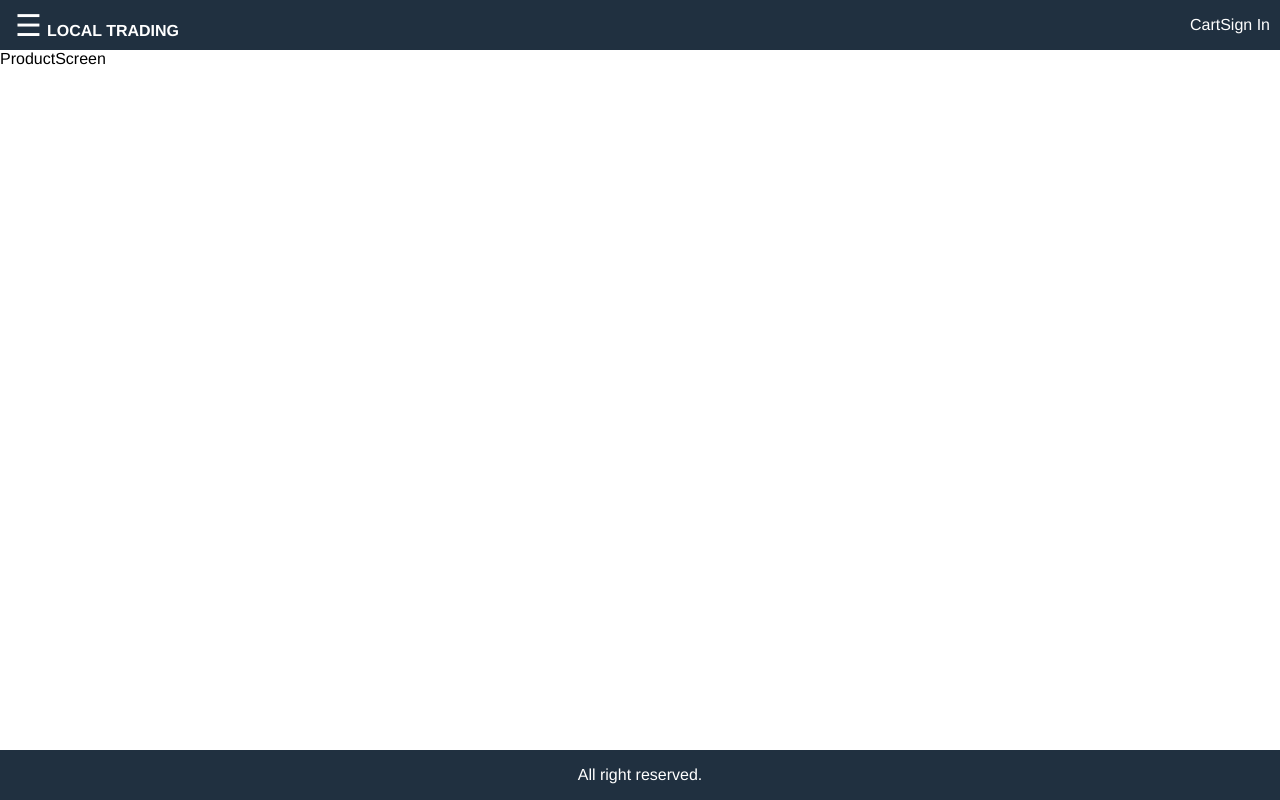
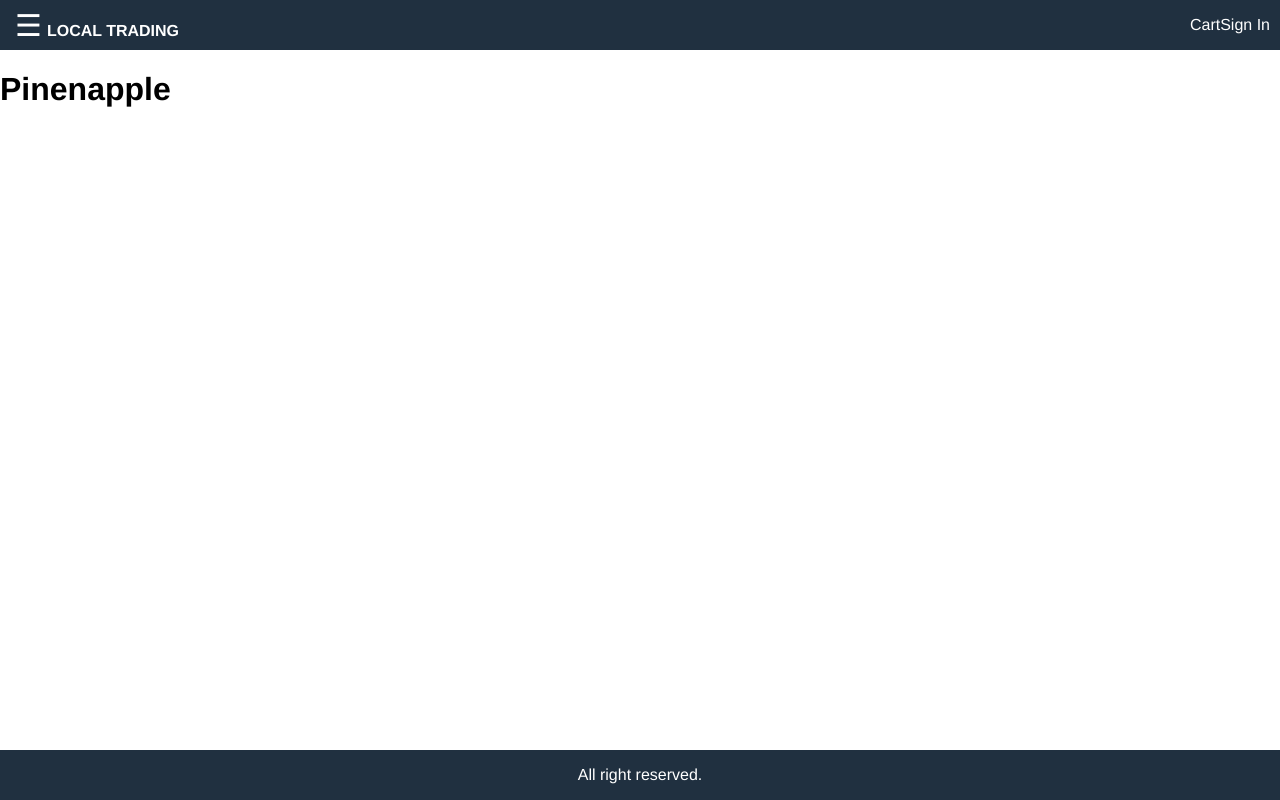
Before and after one commit to LD0315/local-trading, a React (Create React App) app in the folder frontend/: page /products/1 in a window 1280 px wide. Built offline with nearby package versions, Linux system fonts and the light colour scheme.

Commit message:
product screen modified

```diff
--- a/frontend/src/Screens/ProductScreen.js
+++ b/frontend/src/Screens/ProductScreen.js
@@ -1,7 +1,12 @@
 import React from 'react';
+import data from '../data';
 
-function ProductScreen (props) {
-    return <div>ProductScreen</div>
+function ProductScreen(props) {
+    console.log(props.match.params.id);
+    const product = data.products.find(x => x._id === props.match.params.id);
+    return <div>
+        <h1>{product.name}</h1>
+    </div>
 }
 
 export default ProductScreen;
```
